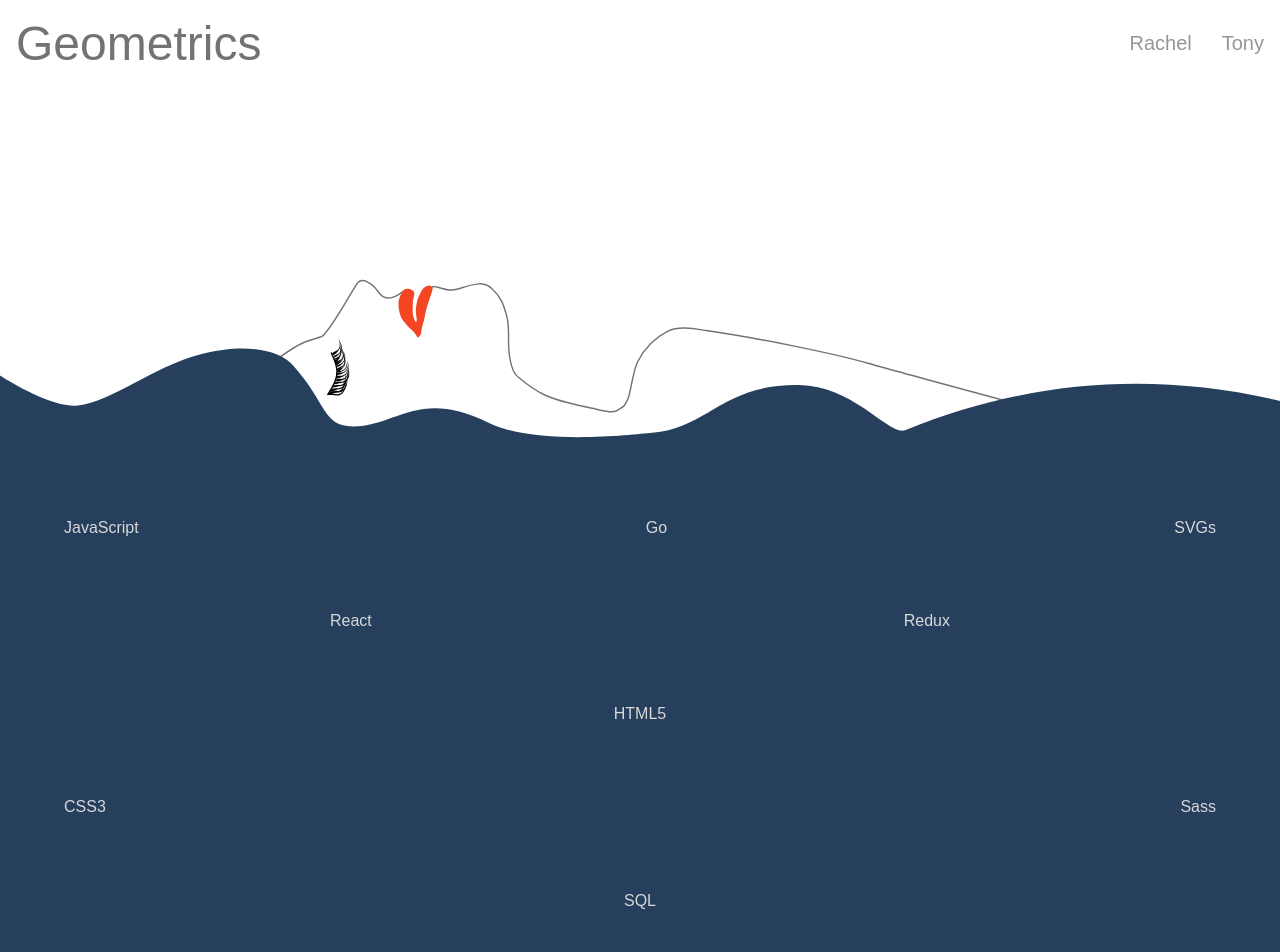
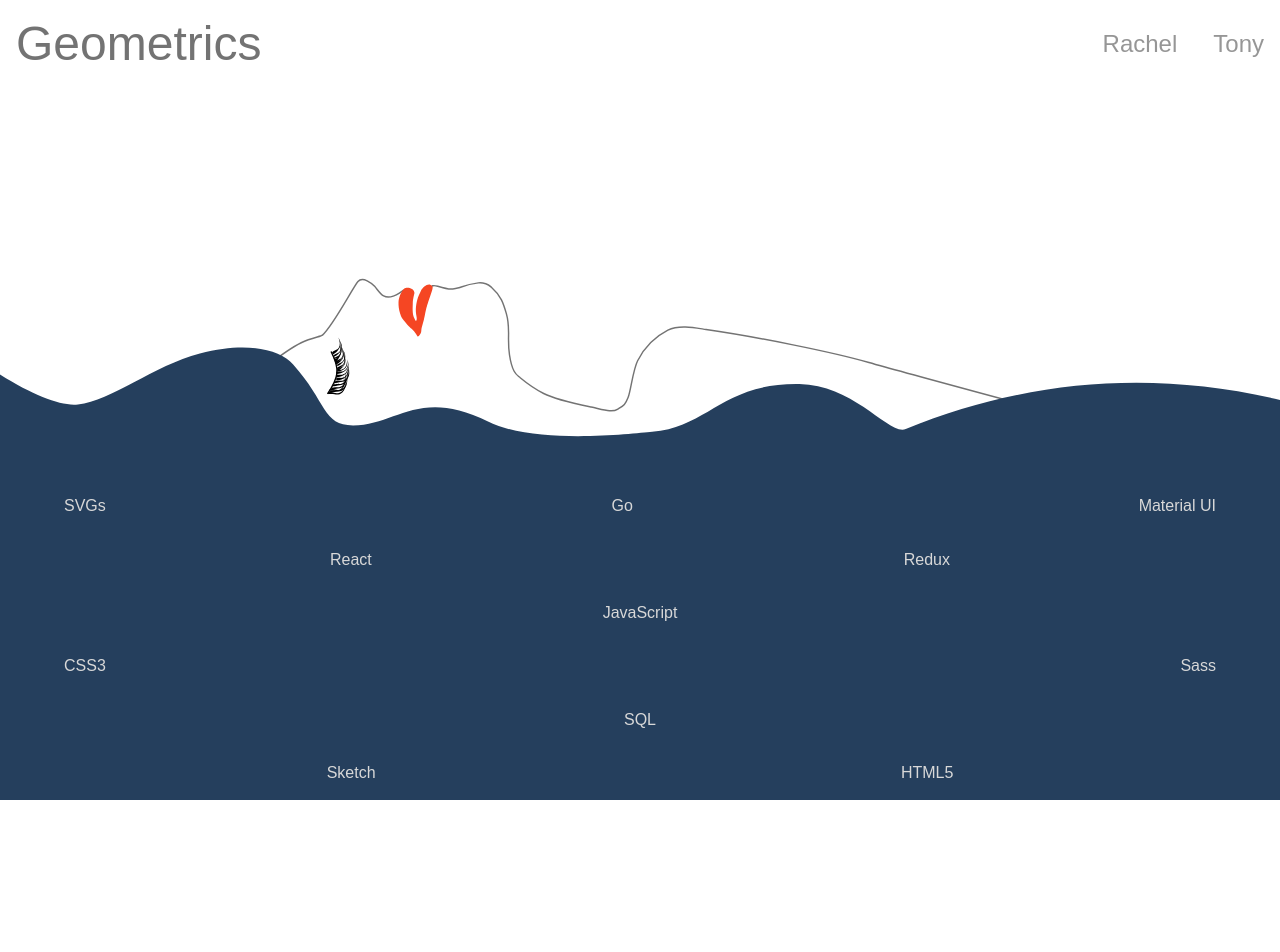
Before and after one commit to millerrach/floating-lady-geometrics, a React (Create React App) app: page / in a window 1280 px wide. Shown: the top 952 px of the page. After the commit the page ends 800 px from the top, so only its background shows below. Built offline with nearby package versions, Linux system fonts and the light colour scheme.

Commit message:
Styling Tweaks

```diff
--- a/src/App.js
+++ b/src/App.js
@@ -66,7 +66,7 @@ class App extends Component {
     render() {
         return (
             <div className="App">
-                <div id="header">
+                <div id="top" style={this.state.width < 700 ? {height: '50vh'} : {height: '60vh'}}>
                     <div id="titleNamesContainer">
                         <div id="title" onClick={this.reset}>{this.state.width < 700 ? 'G' : 'Geometrics'}</div>
                         <div id="names"><span id="rachelName" className="rachel" onClick={this.rachel}>Rachel</span><span id="tonyName" className="tony" onClick={this.tony}>Tony</span></div>
@@ -89,23 +89,23 @@ class App extends Component {
                             </div>
                             : null}
                     </div>
+                    <div id="svg">
+                        <img src={require(`./images/PeacefulFloat.svg`)} alt="floatingLady" />
+                    </div>
                 </div>
-                <div id="svg">
-                    <img src={require(`./images/PeacefulFloat.svg`)} alt="floatingLady" />
-                </div>
-                <div id="skillsContainer">
-                    <div id="skills">
+                <div id="bottom">
+                    <div id="skills" style={this.state.width < 700 ? {height: '50vh', padding: '0 1em'} : {height: '40vh', padding: '0 4em'}}>
                         <div className="skillsLineOne between">
-                            <span className="rachel tony">JavaScript</span>
+                            <span className="rachel">SVGs</span>
                             <span className="tony">Go</span>
-                            <span className="rachel">SVGs</span>
+                            <span className="rachel">Material UI</span>
                         </div>
                         <div className="skillsLineTwo around">
-                            <span className="tony">React</span>
+                            <span className="rachel tony">React</span>
                             <span className="rachel tony">Redux</span>
                         </div>
                         <div className="skillsLineThree center">
-                            <span className="rachel tony">HTML5</span>
+                            <span className="rachel tony">JavaScript</span>
                         </div>
                         <div className="skillsLineFour between">
                             <span className="rachel">CSS3</span>
@@ -116,7 +116,7 @@ class App extends Component {
                         </div>
                         <div className="skillsLineSix around">
                             <span className="rachel">Sketch</span>
-                            <span className="rachel">Material UI</span>
+                            <span className="rachel">HTML5</span>
                         </div>
                     </div>
                 </div>
--- a/src/style/css/app.css
+++ b/src/style/css/app.css
@@ -6,54 +6,53 @@
 
 body {
   font-family: 'Montserrat', sans-serif;
-  color: #D8D8D8;
-  height: 100vh; }
-  body #header #titleNamesContainer {
+  color: #D8D8D8; }
+  body #top {
+    display: flex;
+    flex-direction: column;
+    justify-content: space-between; }
+    body #top #titleNamesContainer {
       padding: 1em;
       display: flex;
       justify-content: space-between;
       align-items: center; }
-    body #header #titleNamesContainer #title {
+      body #top #titleNamesContainer #title {
         display: inline-block;
         color: #737373;
         font-size: 3em; }
-    body #header #titleNamesContainer #names {
+      body #top #titleNamesContainer #names {
         display: inline-block;
-      font-size: 1.25em;
+        font-size: 1.5em;
         color: #737373;
         opacity: .75; }
-      body #header #titleNamesContainer #names #rachelName {
+        body #top #titleNamesContainer #names #rachelName {
           margin-right: 1.5em; }
-  body #header #links {
-    padding: 5em 0;
-    height: 18px; }
-    body #header #links .rachelLinks, body #header #links .tonyLinks {
+    body #top #links .rachelLinks, body #top #links .tonyLinks {
+      width: 100%;
       display: flex;
       justify-content: space-around; }
-      body #header #links .rachelLinks a, body #header #links .tonyLinks a {
+      body #top #links .rachelLinks a, body #top #links .tonyLinks a {
         text-decoration: none;
         color: #F54623; }
-      body #header #links .rachelLinks a:hover, body #header #links .tonyLinks a:hover {
+      body #top #links .rachelLinks a:hover, body #top #links .tonyLinks a:hover {
         opacity: .75; }
-  body #svg img {
+    body #top #svg img {
+      margin-bottom: -5px;
       width: 100%; }
-  body #skillsContainer {
-    margin-top: -5px;
+  body #bottom {
     background-color: #253F5D;
     width: 100%; }
-    body #skillsContainer #skills {
-      height: 70vh;
-      padding: 0 4em;
+    body #bottom #skills {
       display: flex;
       flex-direction: column;
       justify-content: space-around; }
-      body #skillsContainer #skills .between {
+      body #bottom #skills .between {
         display: flex;
         justify-content: space-between; }
-      body #skillsContainer #skills .around {
+      body #bottom #skills .around {
         display: flex;
         justify-content: space-around; }
-      body #skillsContainer #skills .center {
+      body #bottom #skills .center {
         display: flex;
         justify-content: center; }
 
--- a/src/style/sass/app.scss
+++ b/src/style/sass/app.scss
@@ -16,8 +16,10 @@ $darkGray: #737373;
 body {
   font-family: 'Montserrat', sans-serif;
   color: $lightGray;
-  height: 100vh;
-  #header {
+  #top {
+    display: flex;
+    flex-direction: column;
+    justify-content: space-between;
     #titleNamesContainer {
       padding: 1em;
       display: flex;
@@ -30,7 +32,7 @@ body {
       }
       #names {
         display: inline-block;
-        font-size: 1.25em;
+        font-size: 1.5em;
         color: $darkGray;
         opacity: .75;
         #rachelName {
@@ -39,9 +41,8 @@ body {
       }
     }
     #links {
-      padding: 5em 0;
-      height: 18px;
       .rachelLinks, .tonyLinks {
+        width: 100%;
         display: flex;
         justify-content: space-around;
         a {
@@ -53,19 +54,17 @@ body {
         }
       }
     }
-  }
-  #svg {
-    img {
-      width: 100%;
+    #svg {
+      img {
+        margin-bottom: -5px;
+        width: 100%;
+      }
     }
   }
-  #skillsContainer {
-    margin-top: -5px;
+  #bottom {
     background-color: $blue;
     width: 100%;
     #skills {
-      height: 70vh;
-      padding: 0 4em;
       display: flex;
       flex-direction: column;
       justify-content: space-around;
```
Lines whose indentation alone changed are shown as unchanged.
